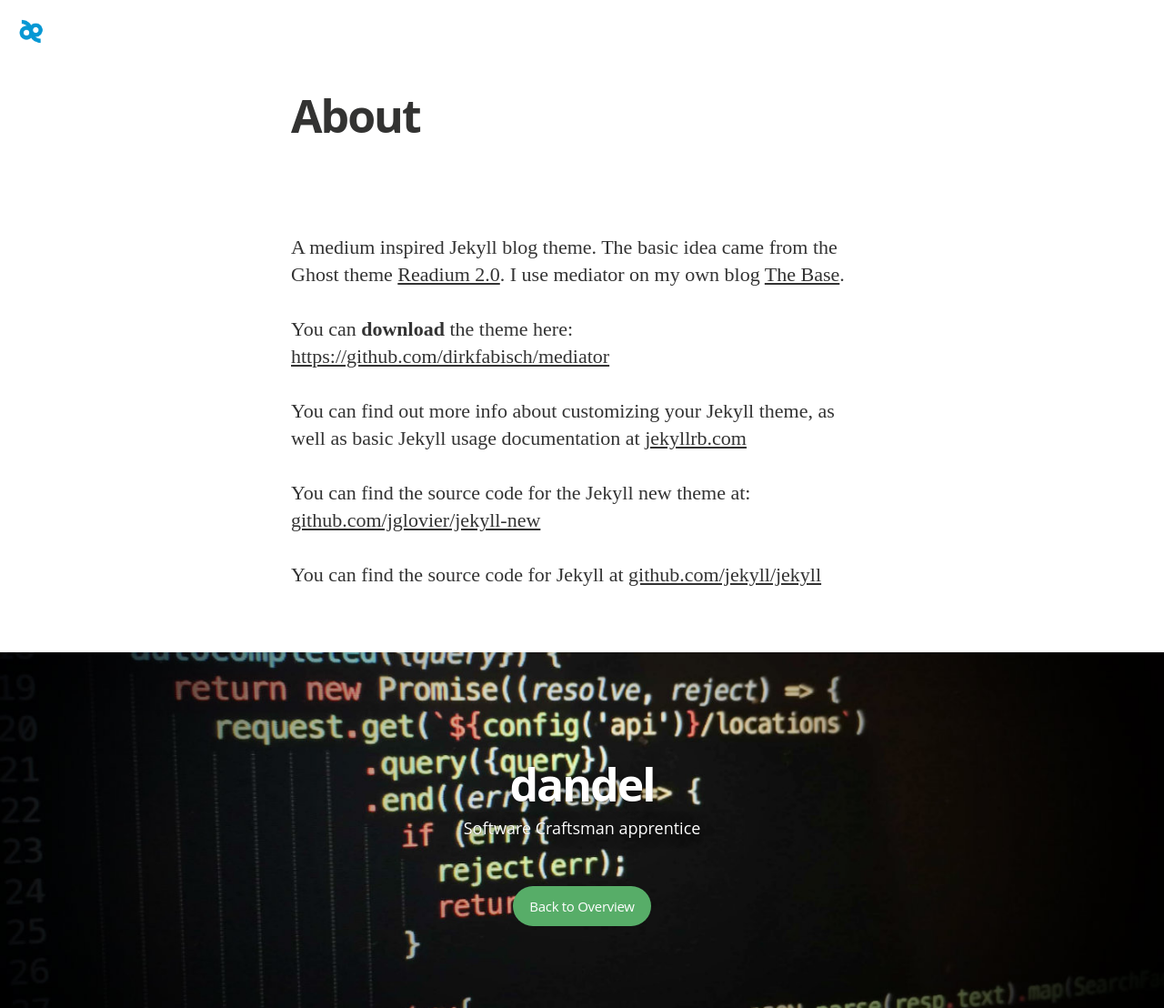
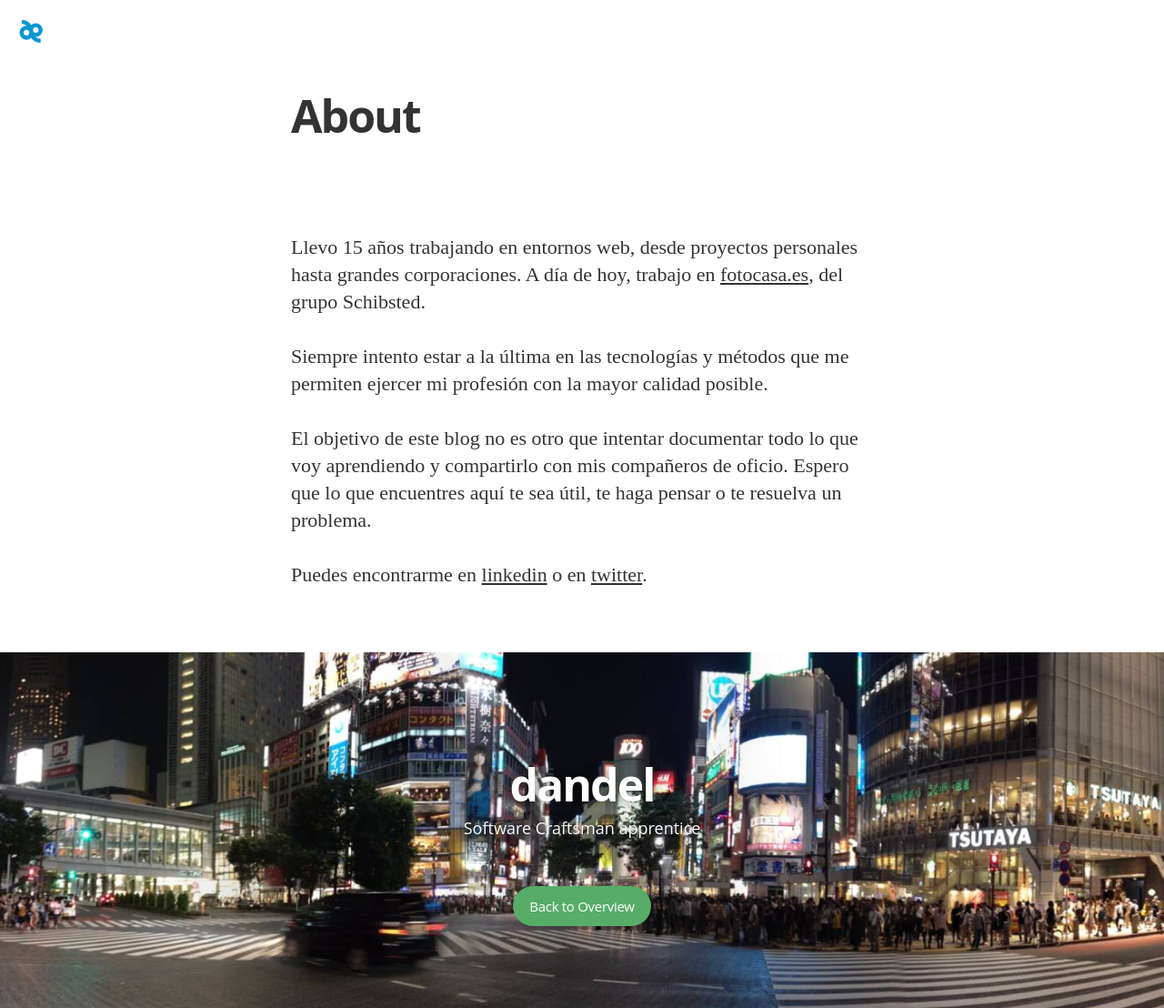
Before and after one commit to nmardones/danderu.github.com, a Jekyll site: the page built from about.md, in a window 1280 px wide. Shown: the whole page at 91% size. Built offline with Jekyll 4.4.1, drawn with Linux system fonts in a browser that asks for light colours; nearby versions of some CDN libraries; some web fonts are replaced.

Commit message:
updated about page and background image

```diff
--- a/about.md
+++ b/about.md
@@ -4,14 +4,10 @@ title: About
 permalink: /about/
 ---
 
-A medium inspired Jekyll blog theme. The basic idea came from the Ghost theme
-[Readium 2.0](http://www.svenread.com/readium-ghost-theme/). I use mediator on my own blog [The Base](blog.base68.com).
+Llevo 15 años trabajando en  entornos web, desde proyectos personales hasta grandes corporaciones. A día de hoy, trabajo en [fotocasa.es](http://fotocasa.es), del grupo Schibsted.
 
-You can **download** the theme here:
-[https://github.com/dirkfabisch/mediator](https://github.com/dirkfabisch/mediator)
+Siempre intento estar a la última en las tecnologías y métodos que me permiten ejercer mi profesión con la mayor calidad posible.
 
-You can find out more info about customizing your Jekyll theme, as well as basic Jekyll usage documentation at [jekyllrb.com](http://jekyllrb.com/)
+El objetivo de este blog no es otro que intentar documentar todo lo que voy aprendiendo y compartirlo con mis compañeros de oficio. Espero que lo que encuentres aquí te sea útil, te haga pensar o te resuelva un problema.
 
-You can find the source code for the Jekyll new theme at: [github.com/jglovier/jekyll-new](https://github.com/jglovier/jekyll-new)
-
-You can find the source code for Jekyll at [github.com/jekyll/jekyll](https://github.com/jekyll/jekyll)
+Puedes encontrarme en [linkedin](https://es.linkedin.com/in/danieldelacruz) o en [twitter](http://twitter.com/dandel).
```
Also changed, not shown: assets/images/blog-cover.jpg.
